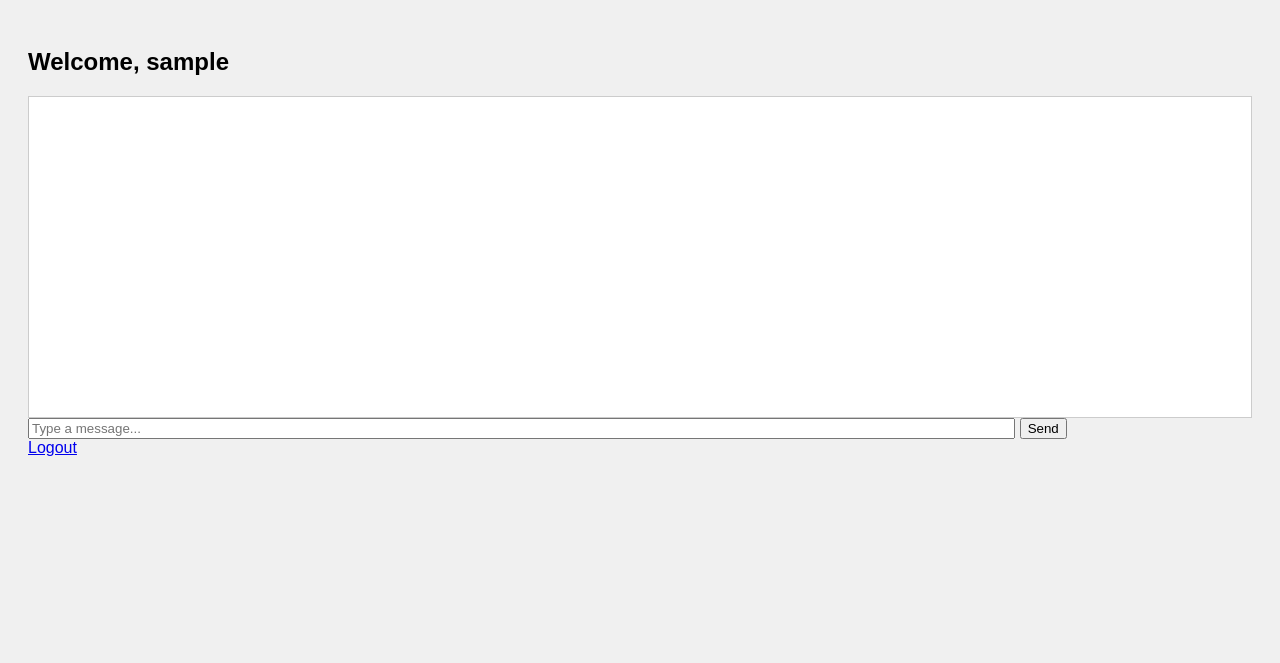
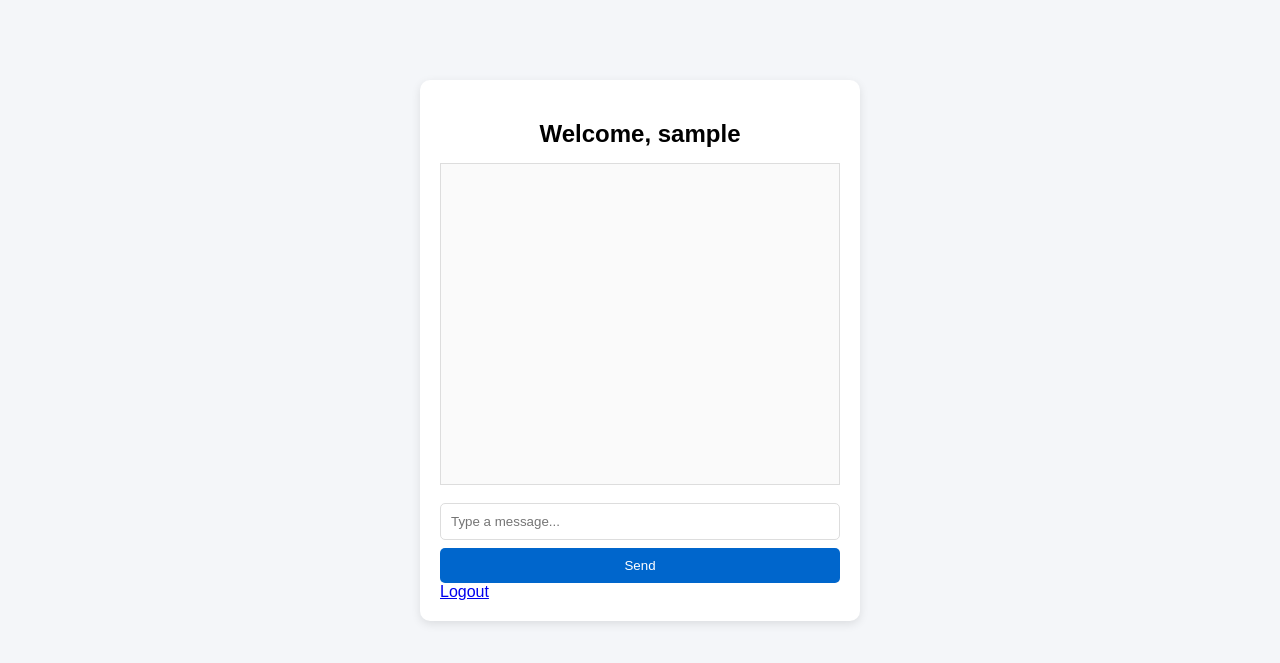
Before and after one commit to mdafsahuzzamanswachha-blip/Talk-to-Connect, a Flask app: page / in a window 1280 px wide. Shown: the top 663 px of the page. Run offline with Flask 3, Linux system fonts and the light colour scheme; the visitor is signed in with stand-in values (Sample User, id 1); some libraries are stand-ins or nearby versions.

Commit message:
Update style.css

```diff
--- a/static/css/style.css
+++ b/static/css/style.css
@@ -1,15 +1,84 @@
 body {
-  font-family: sans-serif;
-  background: #f0f0f0;
+  font-family: Arial, sans-serif;
+  background: #f4f6f9;
+  margin: 0;
+  padding: 0;
+}
+
+.auth, .chat-container {
+  width: 400px;
+  margin: 80px auto;
+  background: #fff;
   padding: 20px;
+  border-radius: 10px;
+  box-shadow: 0px 3px 10px rgba(0,0,0,0.1);
 }
-#chat-box {
+
+h2 {
+  margin-bottom: 15px;
+  text-align: center;
+}
+
+form {
+  display: flex;
+  flex-direction: column;
+}
+
+input {
+  margin: 8px 0;
+  padding: 10px;
+  border: 1px solid #ddd;
+  border-radius: 5px;
+}
+
+button {
+  padding: 10px;
+  background: #0066cc;
+  color: #fff;
+  border: none;
+  border-radius: 5px;
+  cursor: pointer;
+}
+
+button:hover {
+  background: #004999;
+}
+
+.chat-box {
   height: 300px;
-  overflow-y: scroll;
-  background: white;
+  border: 1px solid #ddd;
+  margin-bottom: 10px;
   padding: 10px;
-  border: 1px solid #ccc;
+  overflow-y: auto;
+  background: #fafafa;
 }
-#message-input {
-  width: 80%;
+
+.chat-message {
+  margin-bottom: 8px;
+  padding: 6px 10px;
+  border-radius: 6px;
+  background: #e6f0ff;
 }
+
+.error {
+  background: #ffe0e0;
+  border: 1px solid #ffb3b3;
+  padding: 8px;
+  margin-bottom: 10px;
+  border-radius: 5px;
+}
+
+.muted {
+  text-align: center;
+  font-size: 0.9em;
+  color: #666;
+}
+
+.muted a {
+  color: #0066cc;
+  text-decoration: none;
+}
+
+.muted a:hover {
+  text-decoration: underline;
+}
```
